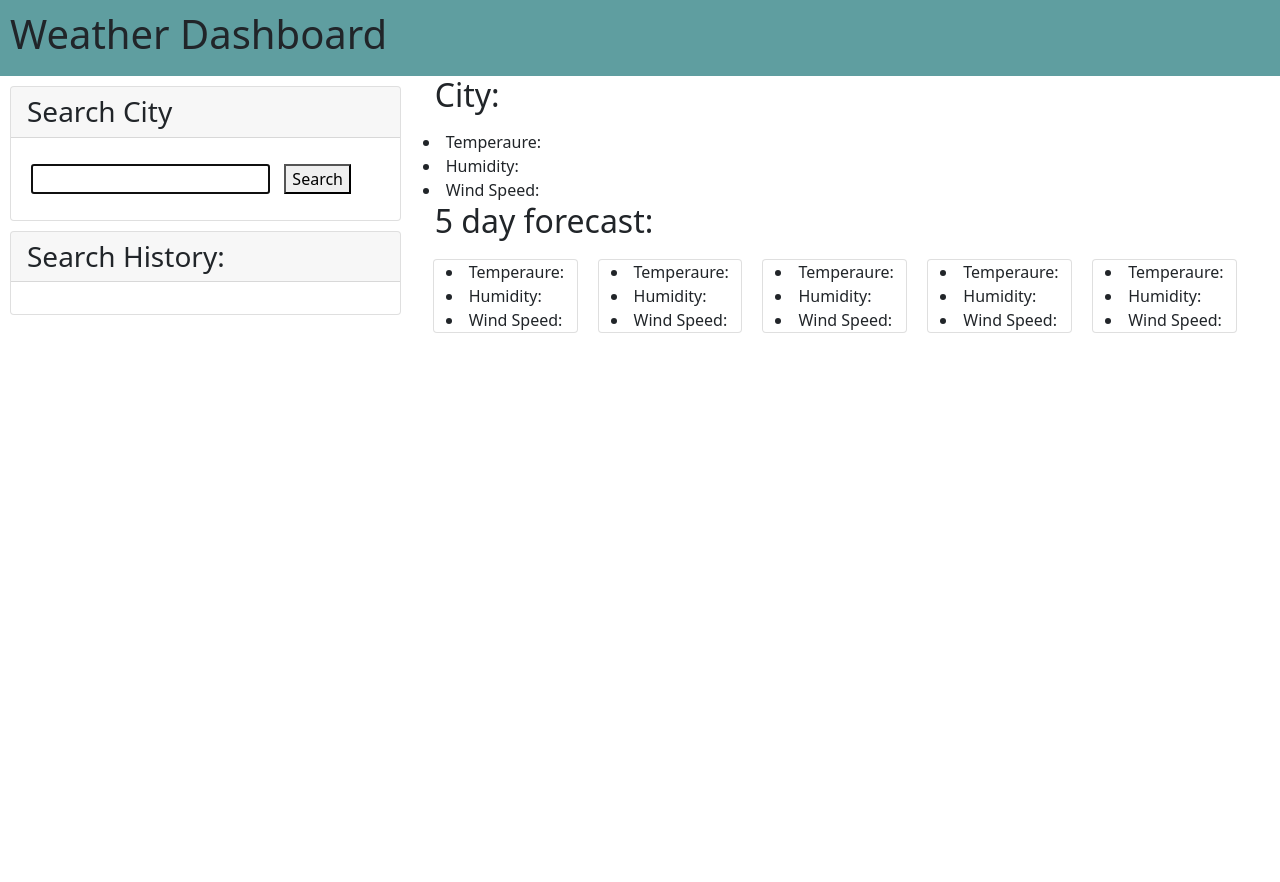
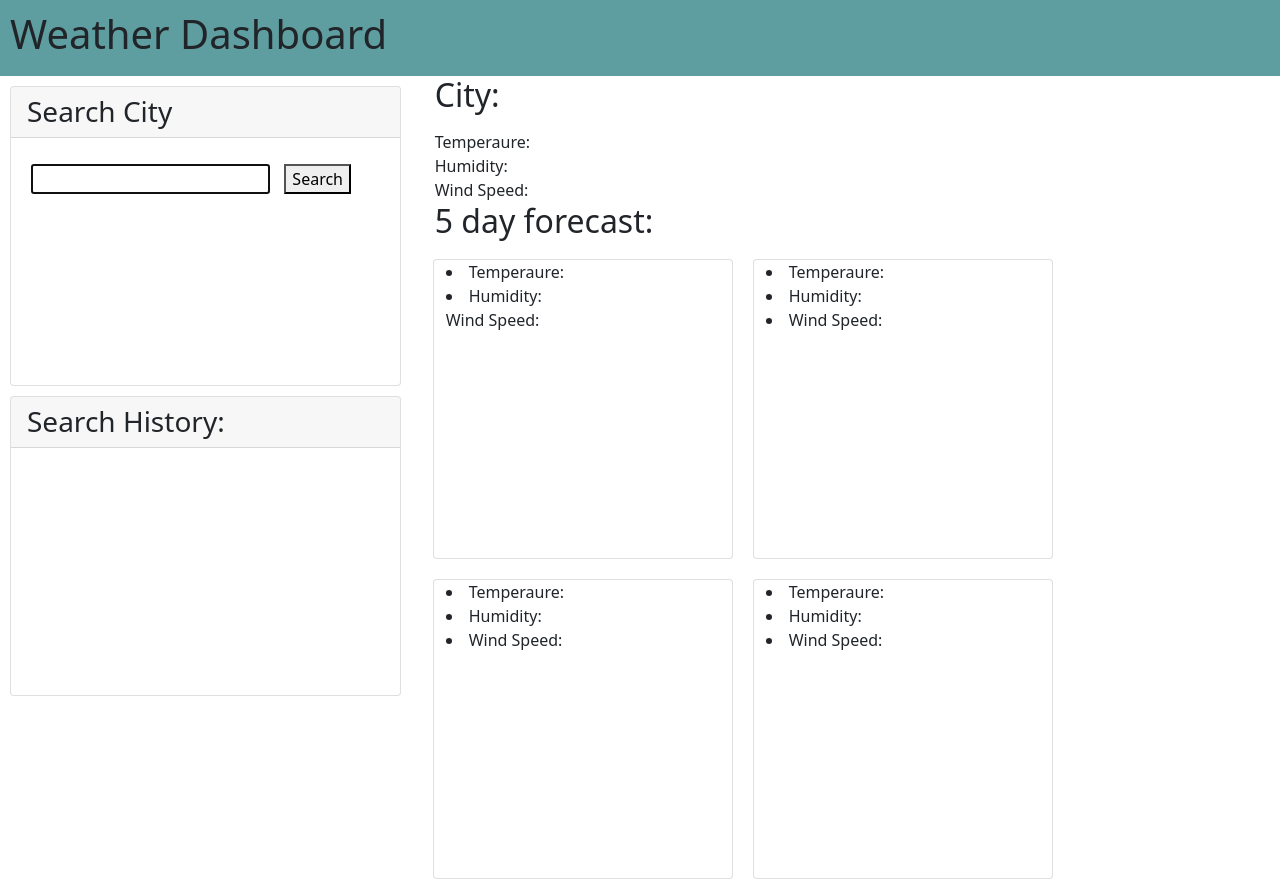
Before and after one commit to Ezekiel186/challenge-6-serverside-apis, a plain HTML site: page index.html in a window 1280 px wide. Shown: the top 882 px of the page. Before the commit the page ends 800 px from the top, so only its background shows below. Drawn offline with nearby package versions, Linux system fonts and the light colour scheme.

Commit message:
finished getting all info for current day

```diff
--- a/index.html
+++ b/index.html
@@ -41,38 +41,38 @@
         <div class="col-12 col-md-8">
             <div class="current-container row">
                 <h2 class="col-1">City: <h2 class="today-in col-1"></h2><h3 class="date1"></h3></h2>
-                <div id="current" class="list-group">
-                    <div>
+                <div id="current">
+                    <div class="list-group">
+                        <li class="d-inline">Temperaure: <p class="temp1 d-inline"></p></li>
+                        <li class="d-inline">Humidity: <p class="hum1 d-inline"></p></li>
+                        <li class="d-inline">Wind Speed: <p class="wind1 d-inline"></p></li>
+                    </div>
+                </div>
+            </div>
+            <div class="forecast-container">
+                <h2>5 day forecast:</h2>
+                <div id="forecast" class="row">
+                    <div class="card col-3" >
+                        <li>Temperaure:</li>
+                        <li>Humidity:</li>
+                        <li class="d-inline">Wind Speed: <p class="wind2 d-inline"></p></li>
+                    </div>
+                    <div class="card col-3">
                         <li>Temperaure:</li>
                         <li>Humidity:</li>
                         <li>Wind Speed:</li>
                     </div>
-                </div>
-            </div>
-            <div class="forecast-container">
-                <h2 class="subtitle">5 day forecast:</h2>
-                <div id="forecast" class="row">
-                    <div class="card col-2">
+                    <div class="card col-3">
                         <li>Temperaure:</li>
                         <li>Humidity:</li>
                         <li>Wind Speed:</li>
                     </div>
-                    <div class="card col-2">
+                    <div class="card col-3">
                         <li>Temperaure:</li>
                         <li>Humidity:</li>
                         <li>Wind Speed:</li>
                     </div>
-                    <div class="card col-2">
-                        <li>Temperaure:</li>
-                        <li>Humidity:</li>
-                        <li>Wind Speed:</li>
-                    </div>
-                    <div class="card col-2">
-                        <li>Temperaure:</li>
-                        <li>Humidity:</li>
-                        <li>Wind Speed:</li>
-                    </div>
-                    <div class="card col-2">
+                    <div class="card col-3">
                         <li>Temperaure:</li>
                         <li>Humidity:</li>
                         <li>Wind Speed:</li>
--- a/script.js
+++ b/script.js
@@ -3,6 +3,9 @@ var submit = document.getElementById("submit");
 var historyContainer = document.getElementById("history-container")
 var todayIn = document.querySelector(".today-in")
 var date1 = document.querySelector(".date1")
+var wind1text = document.querySelector(".wind1")
+var temp1text = document.querySelector(".temp1")
+var hum1text = document.querySelector(".hum1")
 // var button = document.querySelector(".btn1")
 // var cityDisplay = document.querySelector("#city");
 // var forecastContainter = document.querySelector(".forecast-container");
@@ -66,5 +69,12 @@ fetch(api)
     console.log(apiDate1);
     var takeDate1 = apiDate1.split(" ")
     date1.textContent = "(" + takeDate1[0] + ")"
+    var wind1 = data.list[0].wind.speed;
+    console.log(wind1);
+    wind1text.textContent = wind1 + "MPH";
+    var hum1 = data.list[0].main.humidity;
+    hum1text.textContent = hum1 + "%"
+    var temp1 = data.list[0].main.temp;
+    temp1text.textContent = ((temp1 - 273.15) * 9/5 + 32).toFixed(2) + " °F"
   })
 }
--- a/style.css
+++ b/style.css
@@ -4,10 +4,10 @@
     background-color: cadetblue;
 }
 
-
-
 .card {
     margin: 10px;
+    min-height: 300px;
+    min-width: 300px;
 }
 
 button {
@@ -17,7 +17,3 @@ button {
 .hide {
     display: none;
 }
-
-.to {
-    margin: 0px;
-}
```
